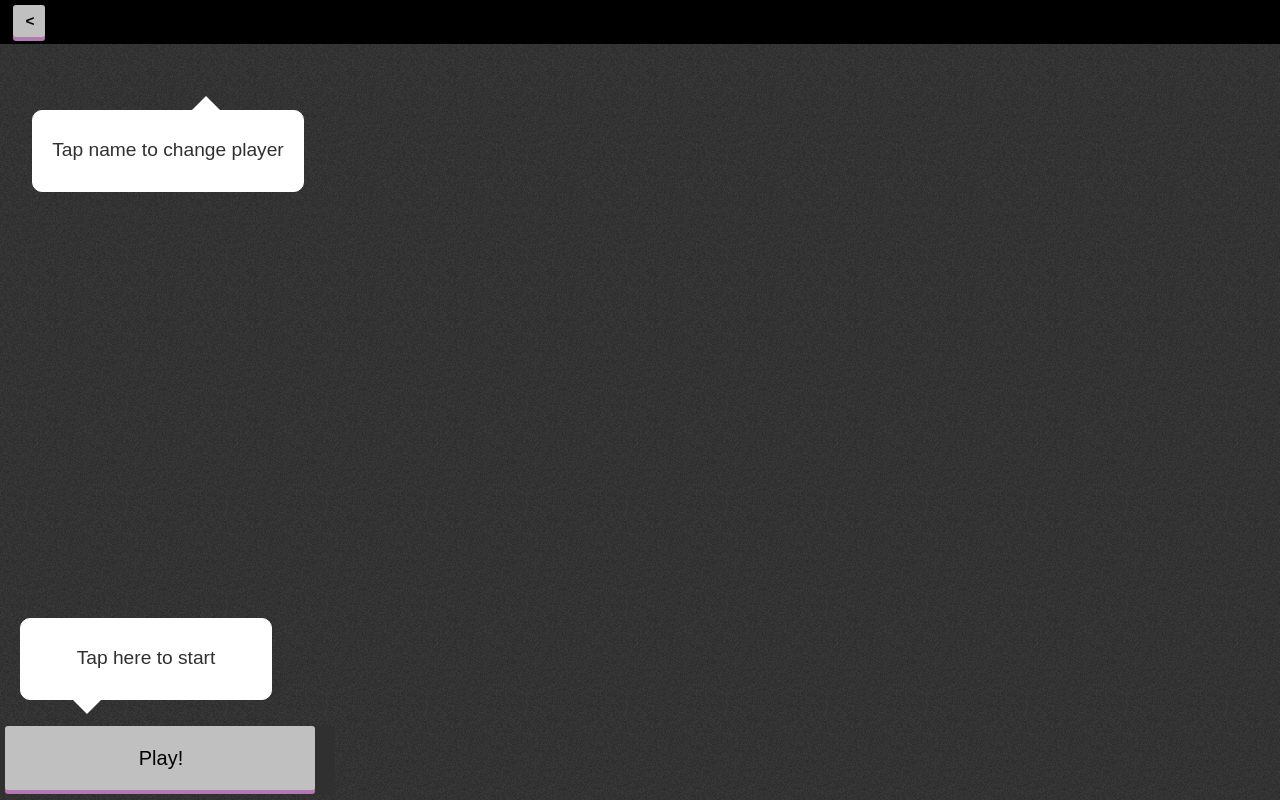
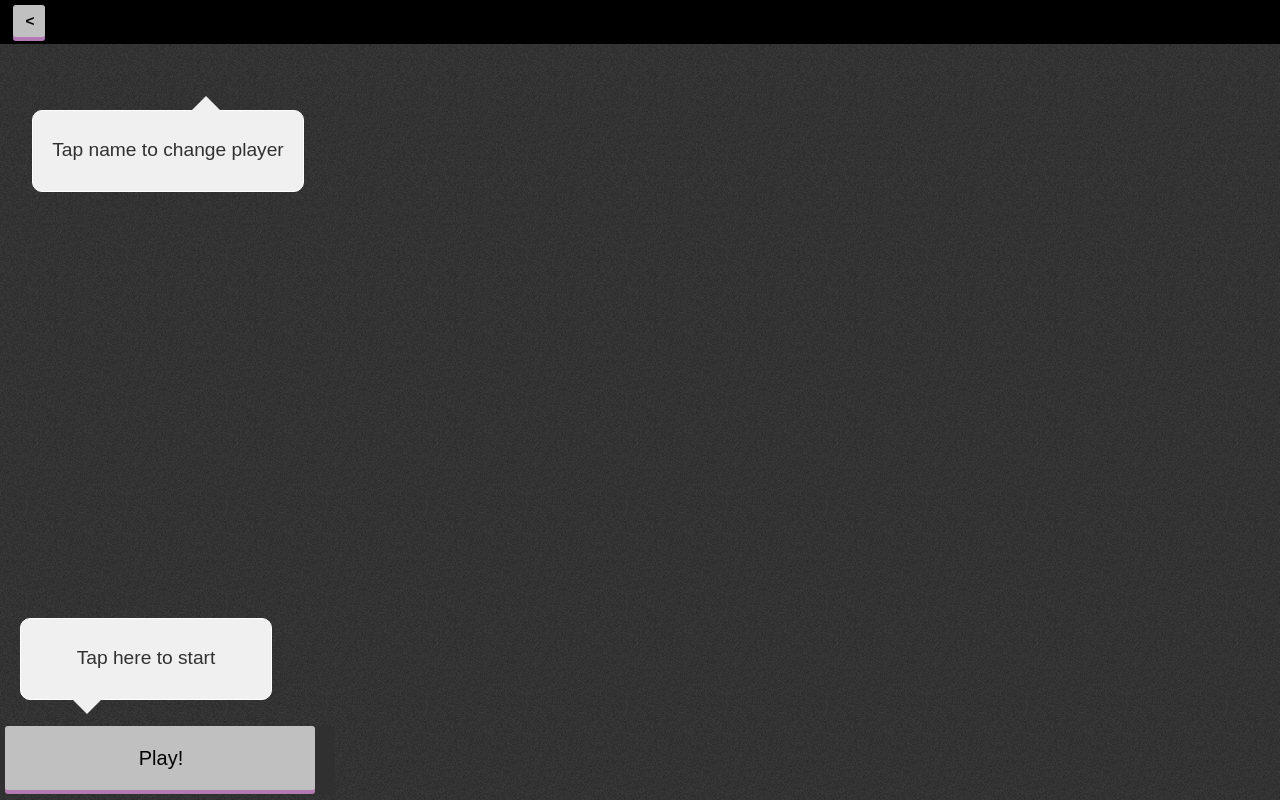
Before and after one commit to trufae/fxos-app-sexturns, a plain HTML site: page game.html in a window 1280 px wide. Drawn offline with Linux system fonts and the light colour scheme.

Commit message:
Make bubbles not white at all

```diff
--- a/style.css
+++ b/style.css
@@ -146,7 +146,7 @@ text-align:center;
 font-size:1.5em;
 width: 270px;
 height: 60px;
-background: #FFFFFF;
+background: #F0F0F0;
 -webkit-border-radius: 10px;
 -moz-border-radius: 10px;
 border-radius: 10px;
@@ -160,7 +160,7 @@ left:20px;
 font-size:1.5em;
 border-style: solid;
 border-width: 0 15px 15px;
-border-color: #FFFFFF transparent;
+border-color: #F0F0F0 transparent;
 display: block;
 width: 0;
 z-index: 1;
@@ -184,7 +184,7 @@ bottom:100px;
 left:20px;
 height: 60px;
 font-size:1.5em;
-background: #FFFFFF;
+background: #F0F0F0;
 -webkit-border-radius: 10px;
 -moz-border-radius: 10px;
 border-radius: 10px;
@@ -196,7 +196,7 @@ content: '';
 position: absolute;
 border-style: solid;
 border-width: 15px 15px 0;
-border-color: #FFFFFF transparent;
+border-color: #F0F0F0 transparent;
 display: block;
 width: 0;
 z-index: 1;
```
